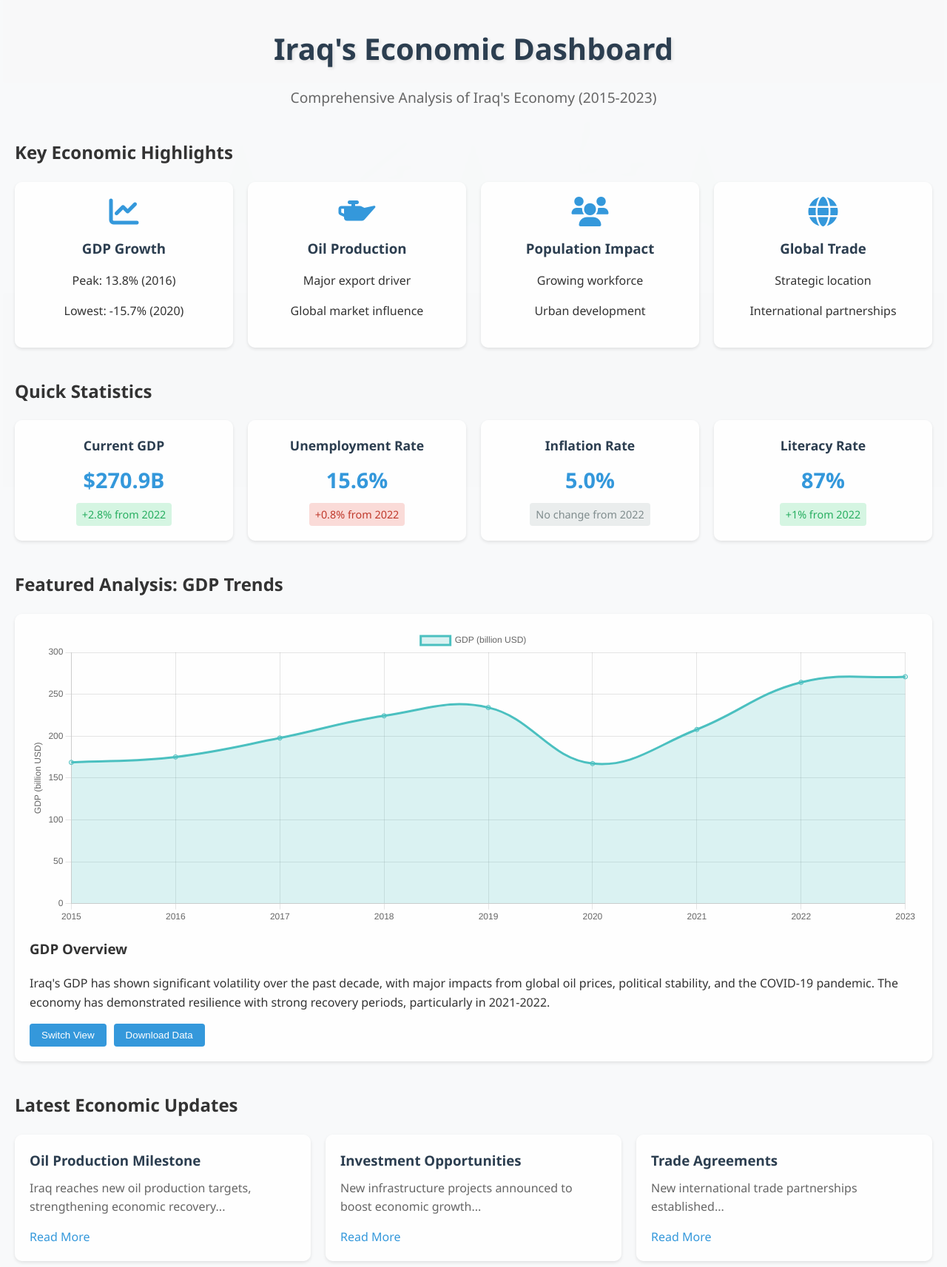
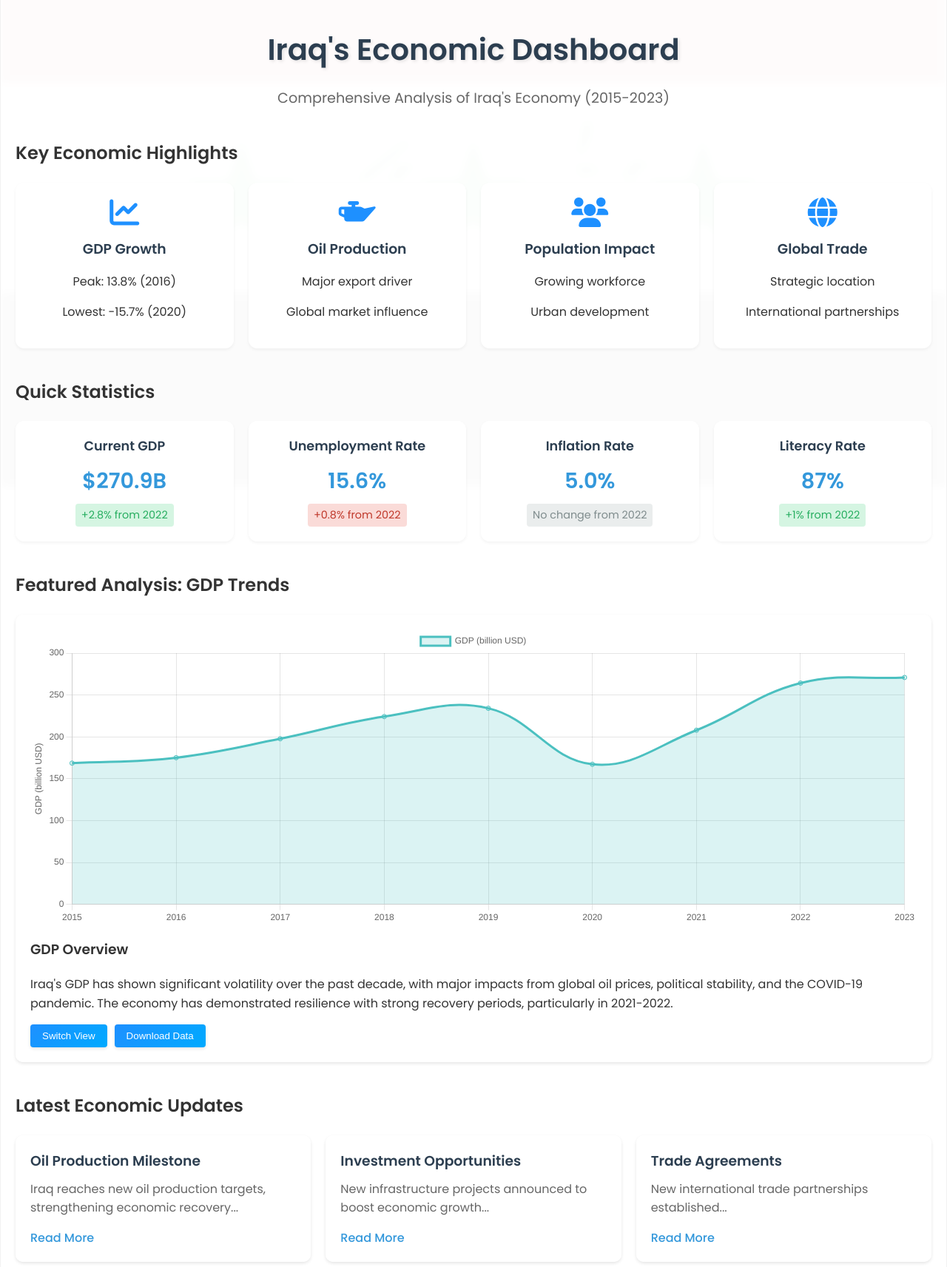
Before and after one commit to daiwiksa/Iraq-s-Economic-Dashboard, a plain HTML site: page index.html in a window 1280 px wide. Shown: the part 142-1855 px from the top of the page at 74% size. Drawn offline with nearby package versions, Linux system fonts and the light colour scheme.

Commit message:
Enhance UI styles

```diff
--- a/styles.css
+++ b/styles.css
@@ -1,6 +1,7 @@
+@import url("https://fonts.googleapis.com/css2?family=Poppins:wght@300;400;500;600&display=swap");
 /* Global Styles */
 body {
-    font-family: 'Segoe UI', Arial, sans-serif;
+    font-family: 'Poppins', Arial, sans-serif;
     margin: 0;
     padding: 0;
     color: #333;
@@ -40,7 +41,7 @@ body::before {
 
 /* Navigation */
 .main-nav {
-    background-color: rgba(44, 62, 80, 0.95);
+    background: linear-gradient(135deg, #1e3c72, #2a5298);
     padding: 1rem 0;
     position: sticky;
     top: 0;
@@ -99,7 +100,9 @@ body::before {
 /* Update content overlay for better contrast */
 .content-overlay {
     position: relative;
-    background-color: rgba(248, 249, 250, 0.95);
+    background: rgba(255, 255, 255, 0.85);
+    backdrop-filter: blur(6px);
+    border: 1px solid rgba(0,0,0,0.05);
     padding: 20px;
     border-radius: 15px;
     margin: 20px auto;
@@ -134,21 +137,22 @@ body::before {
 }
 
 .highlight-card {
-    background-color: rgba(255, 255, 255, 0.9);
+    background: rgba(255, 255, 255, 0.95);
     padding: 20px;
-    border-radius: 10px;
+    border-radius: 12px;
     text-align: center;
-    transition: transform 0.3s;
-    box-shadow: 0 2px 4px rgba(0, 0, 0, 0.1);
+    transition: transform 0.3s, box-shadow 0.3s;
+    box-shadow: 0 2px 4px rgba(0,0,0,0.05);
 }
 
 .highlight-card:hover {
     transform: translateY(-5px);
+    box-shadow: 0 6px 12px rgba(0,0,0,0.1);
 }
 
 .highlight-card i {
     font-size: 2.5em;
-    color: #3498db;
+    color: #1e90ff;
     margin-bottom: 15px;
 }
 
@@ -166,11 +170,16 @@ body::before {
 }
 
 .stat-card {
-    background-color: rgba(255, 255, 255, 0.9);
+    background: rgba(255, 255, 255, 0.95);
     padding: 20px;
-    border-radius: 10px;
+    border-radius: 12px;
     text-align: center;
-    box-shadow: 0 2px 4px rgba(0, 0, 0, 0.1);
+    transition: transform 0.3s, box-shadow 0.3s;
+    box-shadow: 0 2px 4px rgba(0,0,0,0.05);
+}
+.stat-card:hover {
+    transform: translateY(-3px);
+    box-shadow: 0 6px 12px rgba(0,0,0,0.1);
 }
 
 .stat-card h3 {
@@ -221,17 +230,19 @@ body::before {
 }
 
 .btn {
-    padding: 8px 16px;
+    padding: 10px 20px;
     border: none;
-    border-radius: 4px;
-    background-color: #3498db;
-    color: white;
+    border-radius: 30px;
+    background: linear-gradient(135deg, #1e90ff, #00aaff);
+    color: #fff;
     cursor: pointer;
-    transition: background-color 0.3s;
+    box-shadow: 0 2px 4px rgba(0,0,0,0.1);
+    transition: background 0.3s, transform 0.3s;
 }
 
 .btn:hover {
-    background-color: #2980b9;
+    background: linear-gradient(135deg, #1c7ed6, #0096c7);
+    transform: translateY(-2px);
 }
 
 /* News Updates */
```
